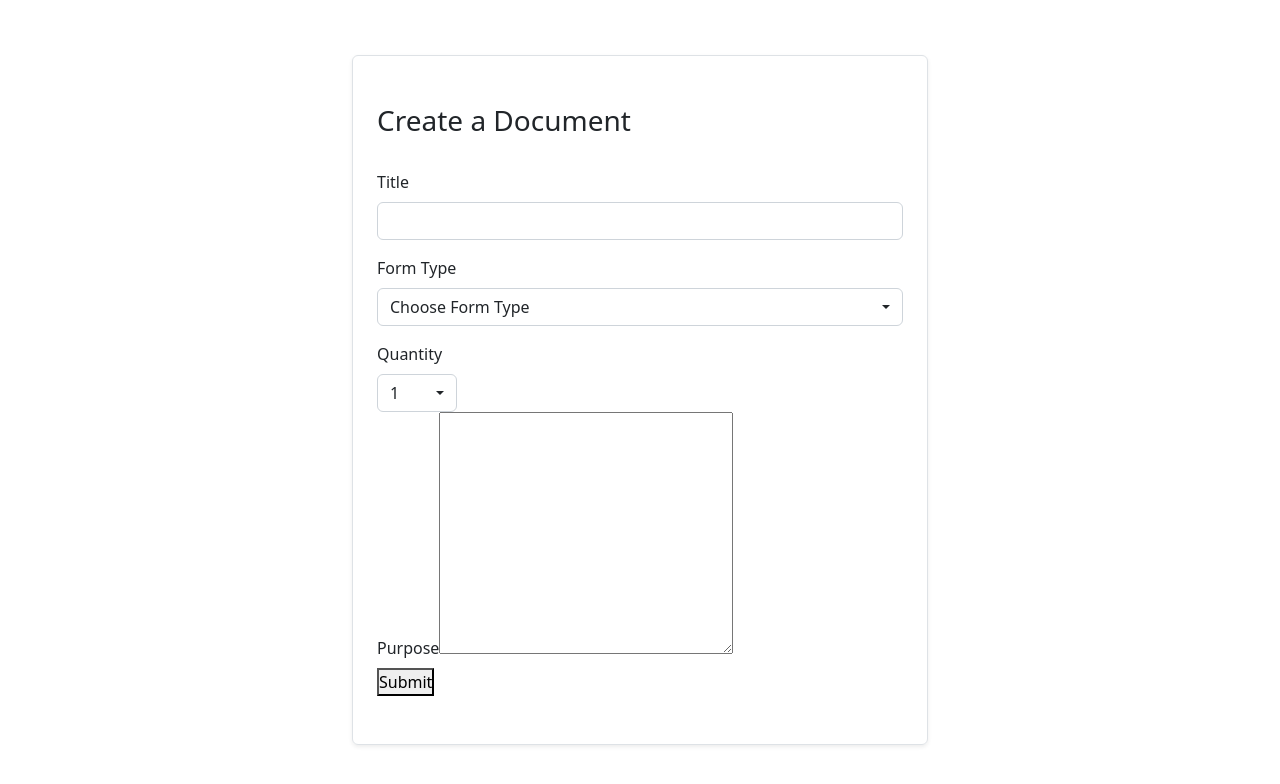
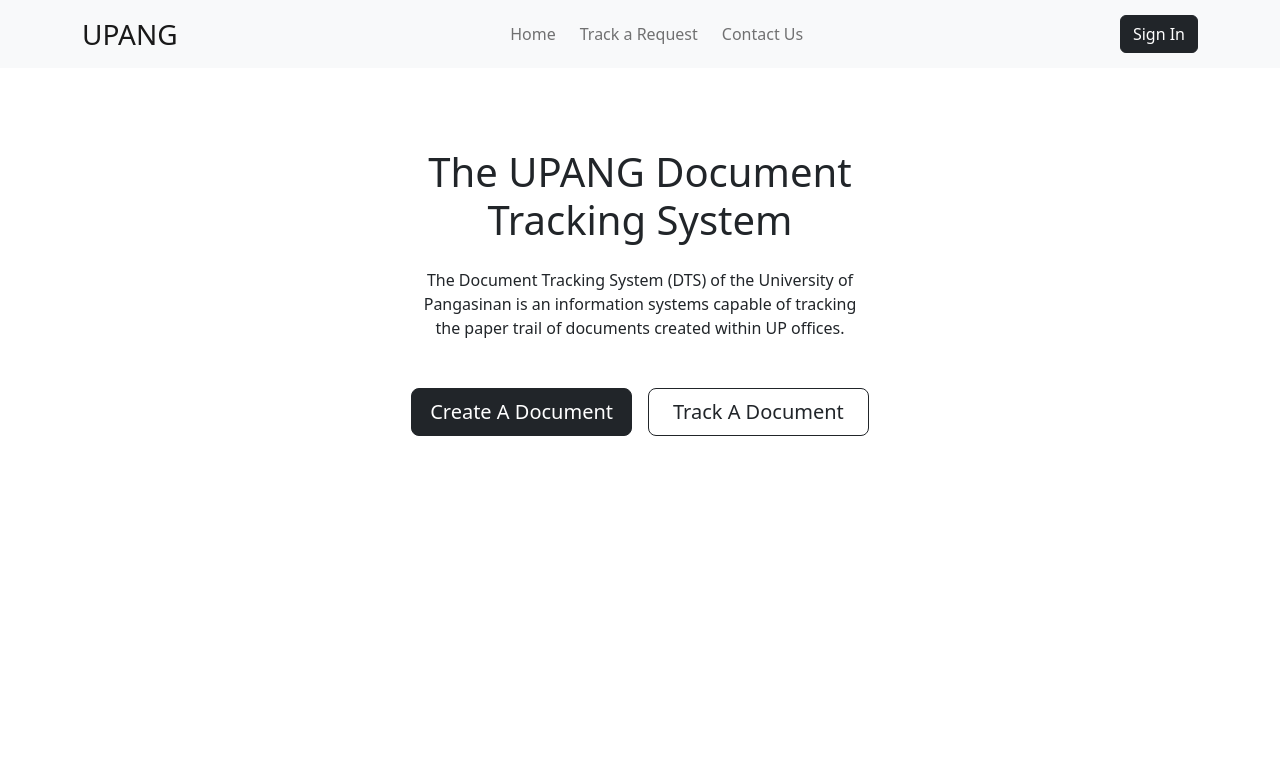
Before and after one commit to renras/document-request-tracker-system, a React (Create React App) app: page / in a window 1280 px wide. Shown: the top 784 px of the page. Built offline with nearby package versions, Linux system fonts and the light colour scheme; no server answers.

Commit message:
add purpose text area and submit button

```diff
--- a/src/components/CreateRequest/CreateRequest.jsx
+++ b/src/components/CreateRequest/CreateRequest.jsx
@@ -1,9 +1,8 @@
 import { useState } from "react";
-import styles from "./CreateRequest.module.css";
 import Dropdown from "../ui/Dropdown/Dropdown";
 
 const FORM_TYPES = [
-  { label: "Choose Form Type", value: "" },
+  { label: "Choose form type", value: "" },
   {
     label: "Form 1",
     value: "form1",
@@ -39,6 +38,7 @@ const CreateRequest = () => {
       </label>
       <input className="form-control" type="text" id="title" name="" />
 
+      {/* form type */}
       <label htmlFor="form-type" className="form-label mt-3">
         Form Type
       </label>
@@ -49,6 +49,7 @@ const CreateRequest = () => {
         onChange={(option) => setFormType(option)}
       />
 
+      {/* quantity */}
       <label htmlFor="quantity" className="form-label mt-3">
         Quantity
       </label>
@@ -60,16 +61,13 @@ const CreateRequest = () => {
           onChange={(option) => setQuantity(option)}
         />
       </div>
-      <div className={styles.formGroup}>
-        <div className={styles.formGroup}>
-          <label className="form-label mt-4" htmlFor="purpose">
-            Purpose
-          </label>
-          <textarea name="purpose" id="" cols="30" rows="10"></textarea>
-          <div className={styles.cta}>
-            <button>Submit</button>
-          </div>
-        </div>
+
+      <label htmlFor="purpose" className="form-label mt-3">
+        Purpose
+      </label>
+      <textarea id="purpose" className="form-control" rows={5} />
+      <div className="d-flex w-100 mt-5">
+        <button className="btn btn-dark ms-auto">Submit</button>
       </div>
     </form>
   );
--- a/src/pages/Home/Home.jsx
+++ b/src/pages/Home/Home.jsx
@@ -1,17 +1,32 @@
-import CreateRequest from "../../components/CreateRequest/CreateRequest";
+import SignedOutLayout from "../../components/Layouts/SignedOutLayout/SignedOutLayout";
+import { Link } from "react-router-dom";
 
 const Home = () => {
   return (
-    <div
-      style={{
-        display: "flex",
-        alignItems: "center",
-        justifyContent: "center",
-        height: "100vh",
-      }}
-    >
-      <CreateRequest />
-    </div>
+    <SignedOutLayout>
+      <div
+        style={{ maxWidth: "50ch", marginTop: "5rem" }}
+        className="w-100 text-center mx-auto"
+      >
+        <h1>The UPANG Document Tracking System</h1>
+        <p className="mt-4">
+          The Document Tracking System (DTS) of the University of Pangasinan is
+          an information systems capable of tracking the paper trail of
+          documents created within UP offices.
+        </p>
+        <div className="d-flex gap-3 mt-5">
+          <Link to="/dashboard" className="btn btn-dark btn-lg w-100">
+            Create A Document
+          </Link>
+          <Link
+            to="/track-request"
+            className="btn btn-outline-dark btn-lg w-100"
+          >
+            Track A Document
+          </Link>
+        </div>
+      </div>
+    </SignedOutLayout>
   );
 };
 
```
Also changed, not shown: src/components/CreateRequest/CreateRequest.module.css (deleted).
